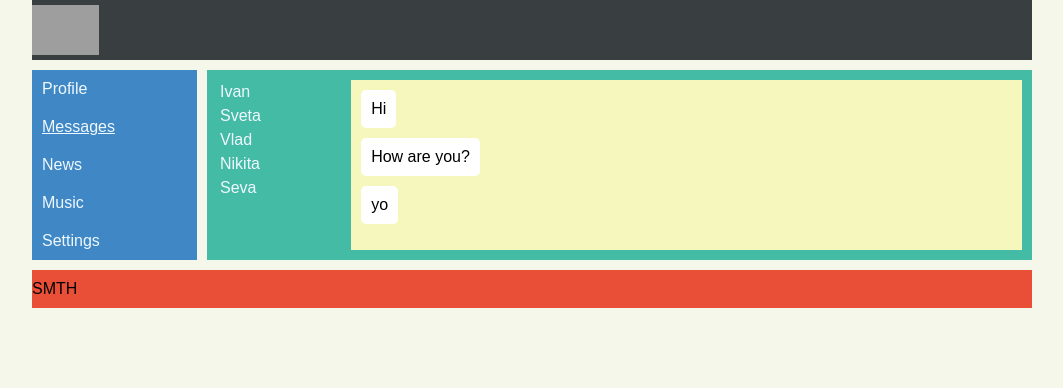
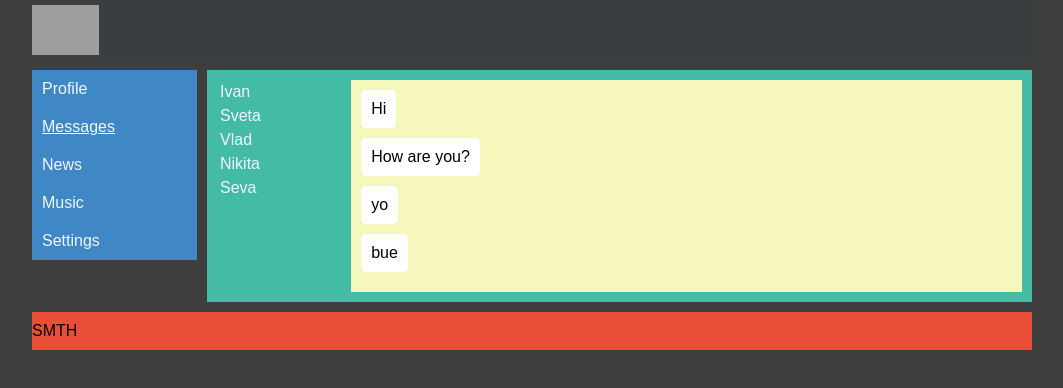
Before and after one commit to olegurcenko/react-start, a React (Create React App) app: page /dialogs in a window 1280 px wide. Shown: the top 388 px of the page, without its empty margins (108-1171 px from the left). Built offline with nearby package versions, Linux system fonts and the light colour scheme; grey boxes are pictures that could not be loaded.

Commit message:
added states

```diff
--- a/src/App.css
+++ b/src/App.css
@@ -1,5 +1,6 @@
 body{
-  background-color: #F6F7EB;
+  /* background-color: #F6F7EB; */
+  background-color: rgb(62, 62, 62);
 }
 .app-wrapper{
   margin: 0 auto;
--- a/src/App.js
+++ b/src/App.js
@@ -16,24 +16,31 @@ import { BrowserRouter, Route, Routes } from 'react-router-dom';
 //     </div>
 //   );
 // }
-const App = () => {
+
+
+
+const App = (props) => {
   return (
-    <BrowserRouter>
-      <div className='app-wrapper'>
+    <div className='app-wrapper'>
         <Header />
+        <BrowserRouter>
         <Nav />
         <div className='appWrapperContent'>
           <Routes>
-          <Route path='/dialogs' Component={Dialogs} />
-          <Route path='/' Component={Content} />
-          <Route path='/news' Component={News} />
-          <Route path='/music' Component={Music} />
-          <Route path='/settings' Component={Settings} />
+          <Route path='/dialogs' element={<Dialogs/>} />
+          <Route path='/' element={<Content posts={props.posts}/>} />
+          <Route path='/news' element={<News/>} />
+          {/* <Route path='/music' Component={Music} /> */}
+          {/* <Route path='/settings' Component={Settings} /> */}
+
+          <Route path='/settings' element={<Settings text='hello'/>} />
+          <Route path='/music' element={<Music/>} />
+           {/* instead of rendering  */}
           </Routes>
         </div>
+    </BrowserRouter>
         <Footer />
       </div>
-    </BrowserRouter>
   )
 }
 
--- a/src/components/main/content/content.jsx
+++ b/src/components/main/content/content.jsx
@@ -3,12 +3,14 @@ import { MyPosts } from "../my-posts/myPosts";
 import s from './content.module.css';
 import { ProfilInfo } from "./profilinfo";
 
-export const Content = () => {
+
+
+export const Content = (props) => {
     return (
         <div className={s.content}>
             <div><img className={s.jungle} src='https://phlearn.com/wp-content/uploads/2019/03/david-klaasen-775082-unsplash.jpg'></img></div>
         <ProfilInfo profilAva='https://cdn.pixabay.com/photo/2020/07/14/13/07/icon-5404125_960_720.png' profilName='Valentin'/>
-        <MyPosts/>
+        <MyPosts posts={props.posts}/>
         </div>
     )
 }
--- a/src/components/main/dialogs/dialog.jsx
+++ b/src/components/main/dialogs/dialog.jsx
@@ -7,7 +7,7 @@ const setActive = ({isActive}) => isActive ? s.activeLink : '';
 export const DialogItem = (props) => {
     return (
         <div className={s.dialog}>
-                    <Link className={setActive} to={'/dialogs/' + props.id}>{props.name}</Link>
-                    </div>
+            <Link className={setActive} to={'/dialogs/' + props.id}>{props.name}</Link>
+        </div>
     )
 }
--- /dev/null
+++ b/src/components/main/dialogs/dialogCreator.jsx
@@ -0,0 +1,31 @@
+import React from "react";
+import { DialogItem } from "./dialog";
+let dialogsData = [
+    {
+        id: '0',
+        name: 'Ivan',
+        key: 0,
+    },
+    {
+        id: '1',
+        name: 'Sveta',
+        key: 1,
+    },
+    {
+        id: '2',
+        name: 'Vlad',
+        key: 2,
+    },
+    {
+        id: '3',
+        name: 'Nikita',
+        key: 3,
+    },
+    {
+        id: '4',
+        name: 'Seva',
+        key: 4,
+    },
+];
+
+export let dialogsElems = dialogsData.map(dialog => <DialogItem id={dialog.id} name={dialog.name}/>);
--- a/src/components/main/dialogs/dialogs.jsx
+++ b/src/components/main/dialogs/dialogs.jsx
@@ -1,57 +1,9 @@
 import React from "react";
 import s from './dialogs.module.css';
-import { DialogItem } from "./dialog";
-import { Message } from "./message";
+import { dialogsElems } from "./dialogCreator";
+import { messageElems } from "./messageCreator";
 
 export const Dialogs = (props) => {
-
-    let dialogsData = [
-        {
-            id: '0',
-            name: 'Ivan',
-            key: 0,
-        },
-        {
-            id: '1',
-            name: 'Sveta',
-            key: 1,
-        },
-        {
-            id: '2',
-            name: 'Vlad',
-            key: 2,
-        },
-        {
-            id: '3',
-            name: 'Nikita',
-            key: 3,
-        },
-        {
-            id: '4',
-            name: 'Seva',
-            key: 4,
-        },
-    ];
-
-    let dialogsElems = dialogsData.map(dialog => <DialogItem id={dialog.id} name={dialog.name}/>);
-
-    let messageData = [
-        {
-            id: 0,
-            text: 'Hi',
-        },
-        {
-            id: 1,
-            text: 'How are you?',
-        },
-        {
-            id: 2,
-            text: 'yo',
-        },
-    ]
-
-    let messageElems = messageData.map(message => <Message text={message.text}/>)
-
     return (
         <div className={s.dialogs}>
             <div className={s.dialogsItems}>
--- /dev/null
+++ b/src/components/main/dialogs/messageCreator.jsx
@@ -0,0 +1,23 @@
+import React from "react";
+import { Message } from "./message";
+
+let messageData = [
+    {
+        id: 0,
+        text: 'Hi',
+    },
+    {
+        id: 1,
+        text: 'How are you?',
+    },
+    {
+        id: 2,
+        text: 'yo',
+    },
+    {
+        id: 3,
+        text: 'bue',
+    },
+]
+
+export let messageElems = messageData.map(message => <Message text={message.text}/>)
--- a/src/components/main/my-posts/myPosts.jsx
+++ b/src/components/main/my-posts/myPosts.jsx
@@ -1,14 +1,11 @@
 import React from "react";
 import s from './myPosts.module.css';
 import { Post } from "./post/post";
-import { postsData } from "./post/postsData";
+// import { postsData } from "./post/postsData";
 
 
-export const MyPosts = () => {
-
-
-
-  let postElems = postsData.map(postInfo => <Post text={postInfo.text} imgLink={postInfo.imgLink} likesCount={postInfo.likesCount}/>)
+export const MyPosts = (props) => {
+  let postElems = props.posts.map(postInfo => <Post text={postInfo.text} imgLink={postInfo.imgLink} likesCount={postInfo.likesCount}/>)
 
   return (
     <div className={s.content}>
--- a/src/components/main/my-posts/myPosts.module.css
+++ b/src/components/main/my-posts/myPosts.module.css
@@ -7,6 +7,7 @@
   padding: 10px;
   border: none;
   border-radius: 10px;
+  margin-bottom: 25px;
 }
 .newPostBlock{
   display: flex;
--- a/src/components/main/my-posts/post/postsData.js
+++ b/src/components/main/my-posts/post/postsData.js
@@ -29,4 +29,10 @@ export let postsData = [
     likesCount: 125,
     imgLink: 'https://img.freepik.com/free-icon/user_318-159711.jpg',
   },
+  {
+    id: 5,
+    text: 'Lorem ipsum dolor, sit amet consectetur adipisicing elit. Eligendi beatae, unde sed atque consequuntur voluptates excepturi molestias, vero odio saepe quod quidem sit harum! Possimus nesciunt earum nihil enim a!',
+    likesCount: 125,
+    imgLink: 'https://img.freepik.com/free-icon/user_318-159711.jpg',
+  },
 ]
--- a/src/components/main/settings/settings.jsx
+++ b/src/components/main/settings/settings.jsx
@@ -4,7 +4,7 @@ import s from './settings.module.css';
 export const Settings = (props) => {
     return (
         <div>
-            Settings
+            Settings, props = ({props.text})
         </div>
     )
 }
--- a/src/index.js
+++ b/src/index.js
@@ -3,11 +3,15 @@ import ReactDOM from 'react-dom/client';
 import './index.css';
 import App from './App';
 import reportWebVitals from './reportWebVitals';
+import { postsData } from './components/main/my-posts/post/postsData';
 
 const root = ReactDOM.createRoot(document.getElementById('root'));
+
+
+
 root.render(
   <React.StrictMode>
-    <App />
+    <App posts={postsData}/>
   </React.StrictMode>
 );
 // document.getElementById('btnAdd').addEventListener('click', () =>
```
Lines whose indentation alone changed are shown as unchanged.
